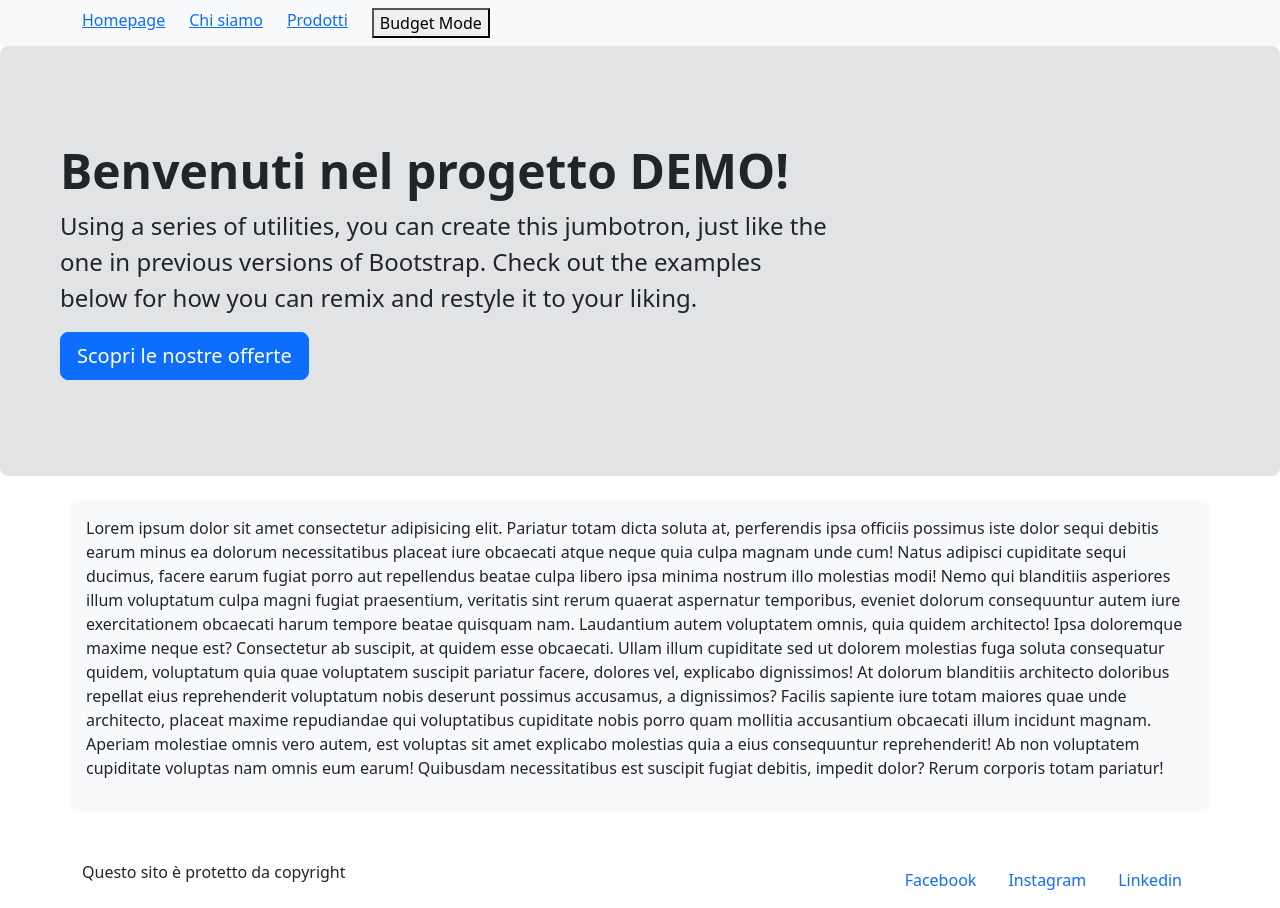
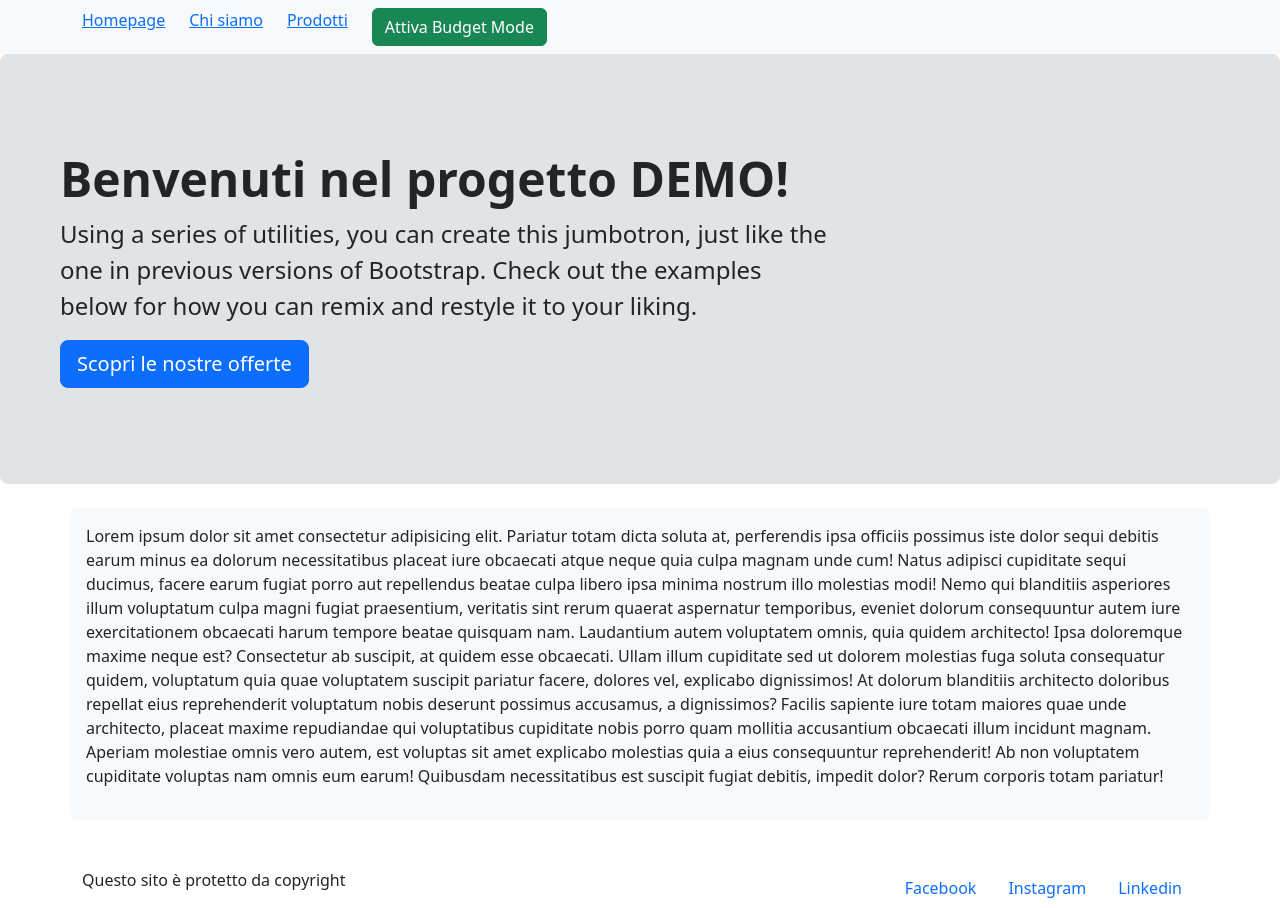
Before and after one commit to DarioConiglione/react-context-api, a React (Vite) app: page / in a window 1280 px wide. Built offline with nearby package versions, Linux system fonts and the light colour scheme; no server answers; the HTML template or start-up script is replaced by a standard one.

Commit message:
try to filter only budget products

```diff
--- a/src/App.jsx
+++ b/src/App.jsx
@@ -1,6 +1,7 @@
 import './App.css'
 import { BrowserRouter, Routes, Route } from "react-router-dom";
-import { useState } from 'react';
+import { useState, useEffect } from 'react';
+import axios from 'axios'
 import HomePage from './pages/HomePage';
 import ChiSiamo from './pages/ChiSiamo';
 import Prodotti from './pages/Prodotti';
@@ -12,10 +13,31 @@ import Contesto from './assets/contexts/BudgetContext';
 function App() {
 
   const [budgetMode, setBudgetMode] = useState(true)
+  const [prodotti, setProdotti] = useState([])
+
+
+
+  useEffect(() => {
+    const api_products = 'https://fakestoreapi.com/products'
+
+    axios.get(api_products)
+      .then(response => {
+        console.log(response.data);
+        setProdotti(response.data)
+      }).catch(error => {
+        console.error(error)
+      });
+  }, [handleMode])
+
+
 
   function handleMode() {
     setBudgetMode(valore => !valore)
     console.log(budgetMode);
+
+    if (budgetMode === true) {
+      setProdotti(response.data.price < 30)
+    } else { setProdotti(response.data) }
   }
 
 
--- a/src/assets/components/Header.jsx
+++ b/src/assets/components/Header.jsx
@@ -17,7 +17,7 @@ export default function Header() {
                             <NavLink to="/ChiSiamo">Chi siamo</NavLink>
                             <NavLink to="/Prodotti">Prodotti</NavLink>
 
-                            <button onClick={handleMode}> Budget Mode </button>
+                            <button className="btn btn-success" onClick={handleMode}>Attiva Budget Mode </button>
                         </div>
 
                         {/*  <a className="navbar-brand" href="/">Homepage</a>
--- a/src/pages/Prodotti.jsx
+++ b/src/pages/Prodotti.jsx
@@ -1,13 +1,12 @@
 import axios from 'axios';
 import { useState, useEffect } from 'react';
 import { Link } from 'react-router-dom';
-import ProdottoSingolo from './ProdottoSingolo';
-
+import Contesto from '../assets/contexts/BudgetContext';
+import { useContext } from 'react';
 
 export default function Prodotti() {
 
-    const [prodotti, setProdotti] = useState([])
-
+    /* const [prodotti, setProdotti] = useState([])
 
 
     useEffect(() => {
@@ -21,7 +20,7 @@ export default function Prodotti() {
                 console.error(error)
             });
     }, []
-    )
+    ) */
 
 
     return (
```
